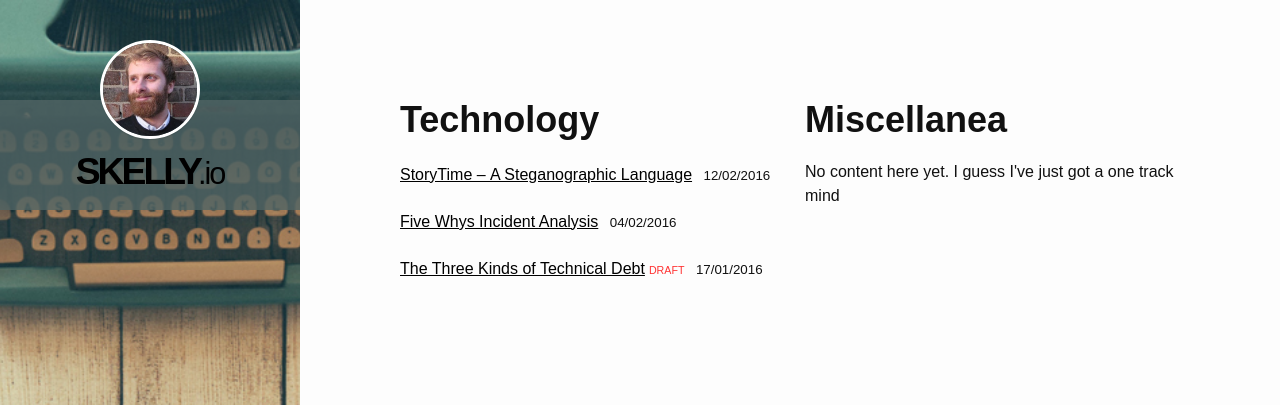
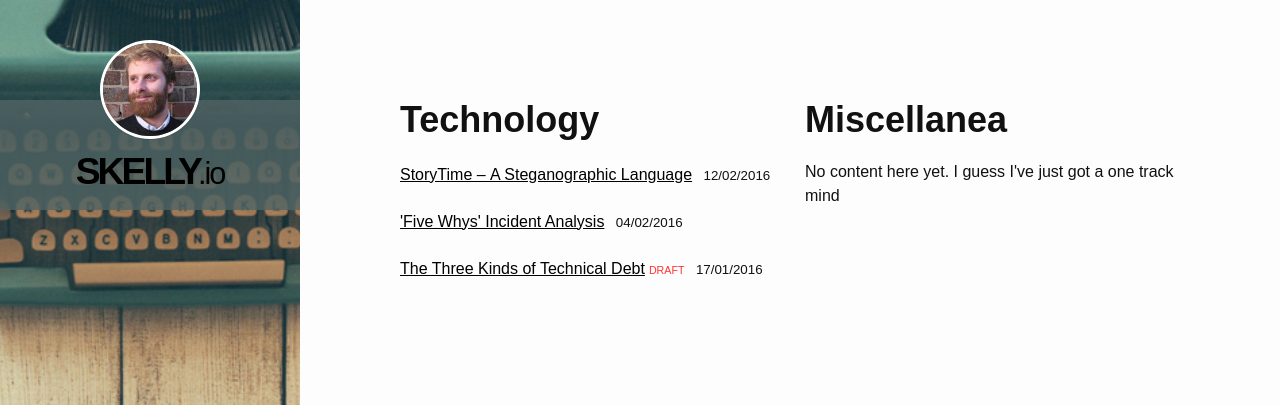
Before and after one commit to skellystudios/skelly-io, a Jekyll site: the page built from skellyio-jekyll/index.html, in a window 1280 px wide. Shown: the top 405 px of the page. Built offline with Jekyll 4.4.1, drawn with Linux system fonts in a browser that asks for light colours.

Commit message:
Add quotes

```diff
--- a/skellyio-jekyll/_posts/2016-02-04-the_five_whys_of_incident_analysis.markdown
+++ b/skellyio-jekyll/_posts/2016-02-04-the_five_whys_of_incident_analysis.markdown
@@ -1,6 +1,6 @@
 ---
 layout: post
-title:  "Five Whys Incident Analysis"
+title:  "'Five Whys' Incident Analysis"
 date:   2016-02-04 22:39:51 +0000
 categories: technology
 sidebar-image: https://images.unsplash.com/photo-1436915947297-3a94186c8133?crop=entropy&fit=crop&fm=jpg&h=925&ixjsv=2.1.0&ixlib=rb-0.3.5&q=80&w=1025
```
